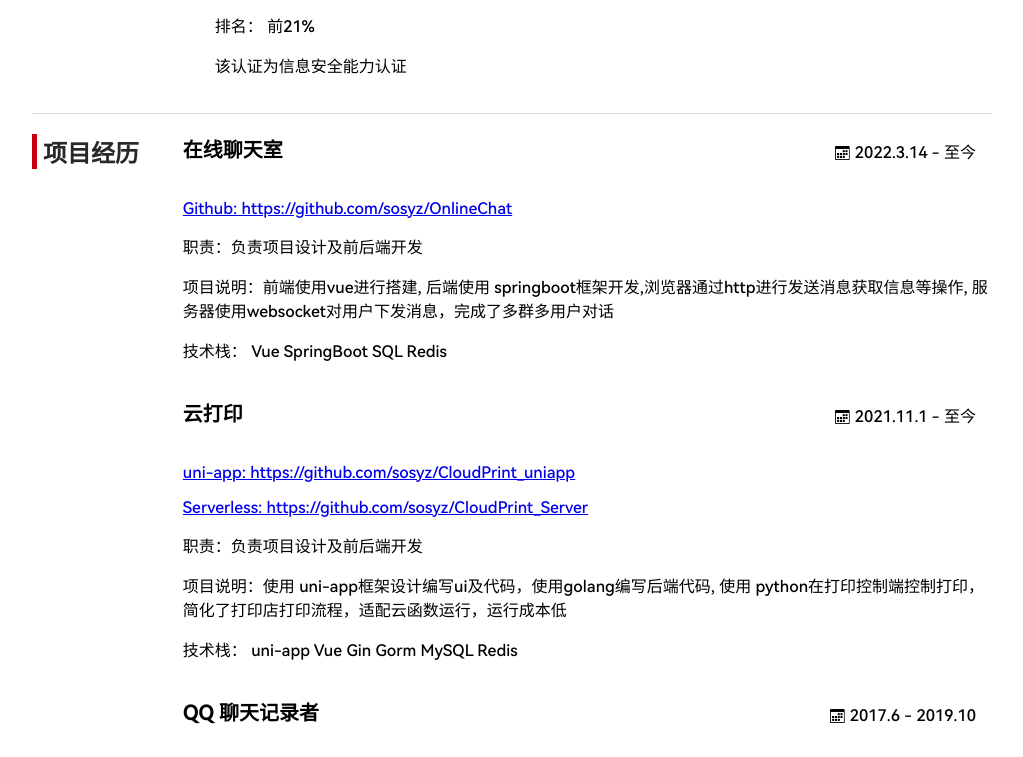
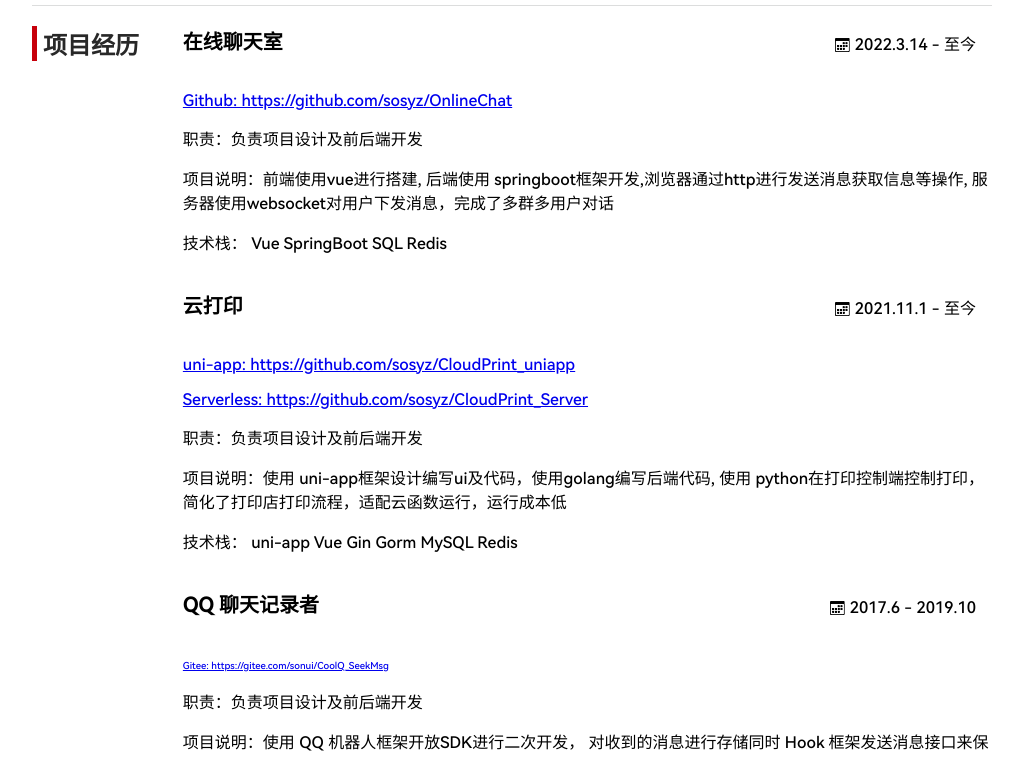
Before and after one commit to sosyz/resume, a plain HTML site: page index.html in a window 1280 px wide. Shown: the part 1481-2238 px from the top of the page, without its empty margins (84-1107 px from the left). Drawn offline with Linux system fonts and the light colour scheme.

Commit message:
fix: del margin-top

```diff
--- a/css/common.css
+++ b/css/common.css
@@ -10,7 +10,6 @@
 }
 /* 页面 */
 body {
-    margin-top: 10vw;
     margin-right: 12vh;
     font-family: HarmonyOS_Medium, system-ui, —apple-system, Segoe UI, Rototo, Emoji, Helvetica, Arial, sans-serif;
 }
```
